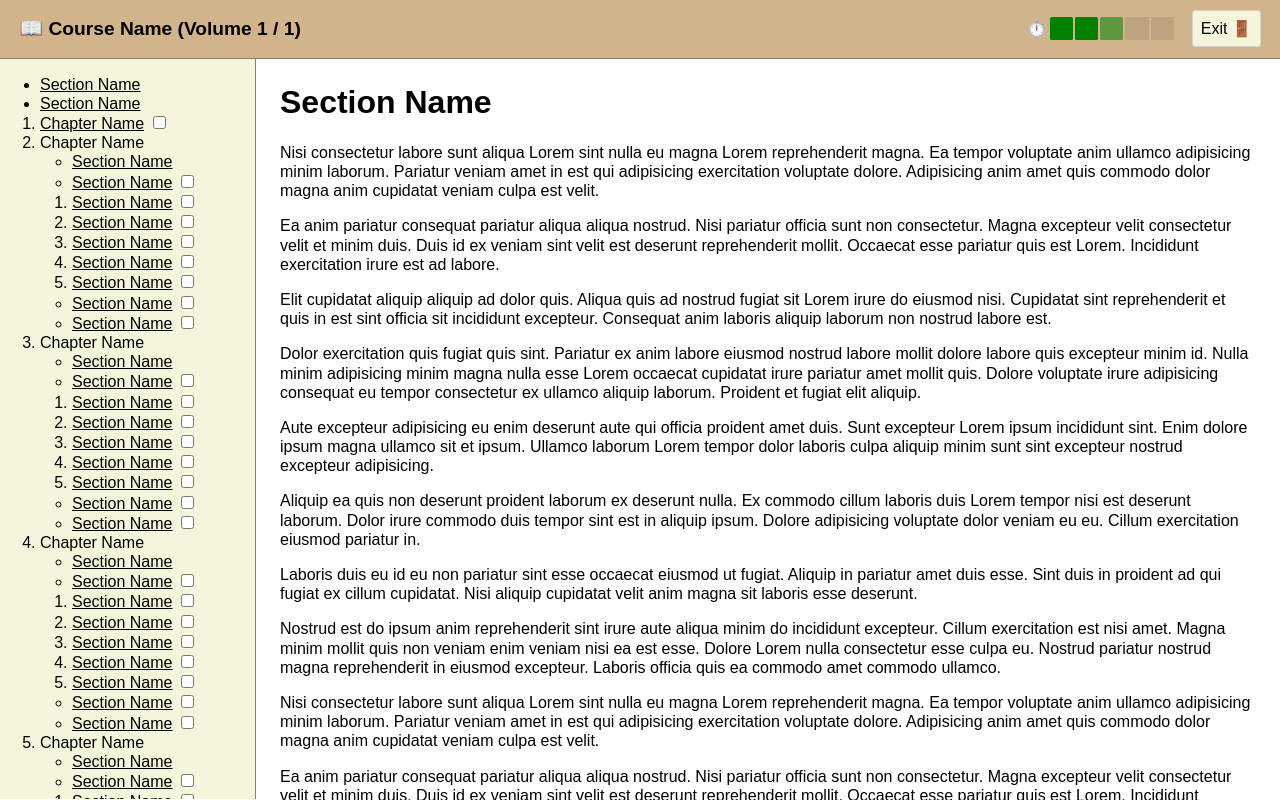
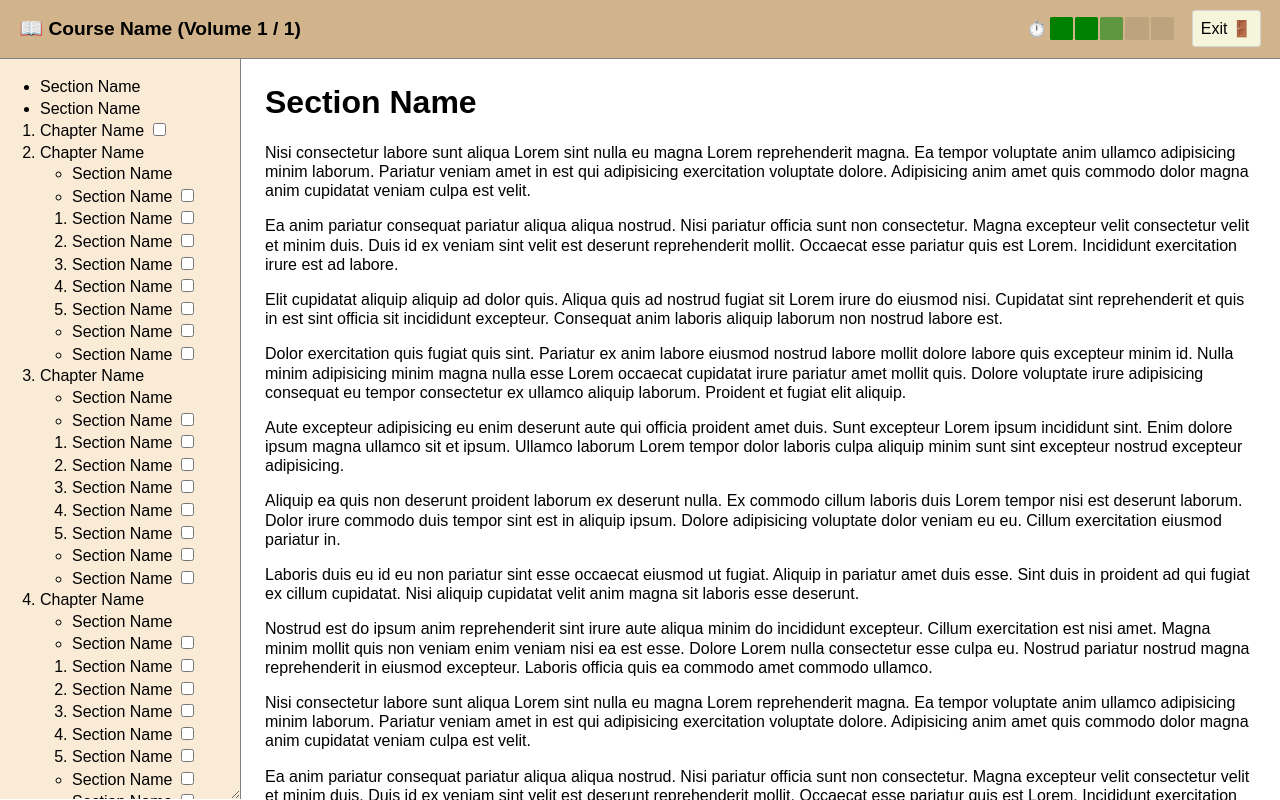
Before and after one commit to transkatgirl/frontend-test, a plain HTML site: page course-viewer.html in a window 1280 px wide. Drawn offline with Linux system fonts and the light colour scheme.

Commit message:
Tweaked course viewer

```diff
--- a/theme.css
+++ b/theme.css
@@ -76,8 +76,6 @@ section h3 {
 }
 
 .progress-map tbody td {
-	/*background-color: grey;
-	border: 0.1em solid black; */
 	width: 1.2em;
 	height: 1.2em;
 	border-radius: 0.1em;
@@ -217,11 +215,20 @@ section h3 {
 }
 
 .course-viewer-inner > nav {
-	background-color: beige;
+	background-color: antiquewhite;
 	padding: 1em 0.5em;
-	width: 15em;
+	width: 14em;
 	overflow: auto;
 	border-right: 0.1em solid gray;
+	resize: horizontal;
+}
+
+.course-viewer-inner > nav a {
+	text-decoration: unset;
+}
+
+.course-viewer-inner > nav a:hover {
+	text-decoration: underline;
 }
 
 .course-viewer-inner > nav ul,
@@ -230,9 +237,13 @@ section h3 {
 	padding-left: 2em;
 }
 
+.course-viewer-inner > nav li {
+	margin: 0.15em 0;
+}
+
 .course-viewer-inner > iframe {
 	border: none;
-	width: calc(100% - (15em + 0.5em + 0.1em));
+	flex-grow: 1;
 }
 
 .course-viewer h1 {
```
